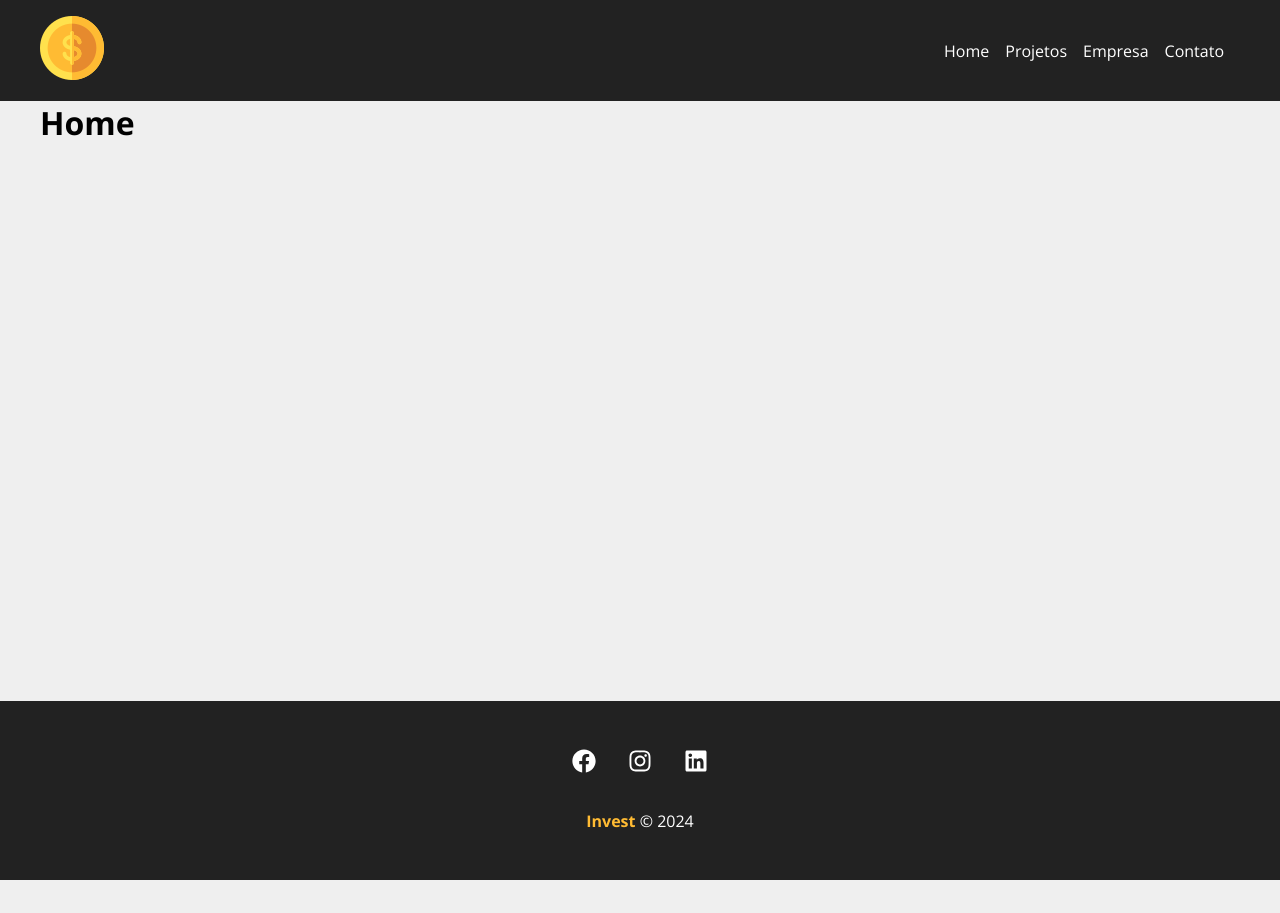
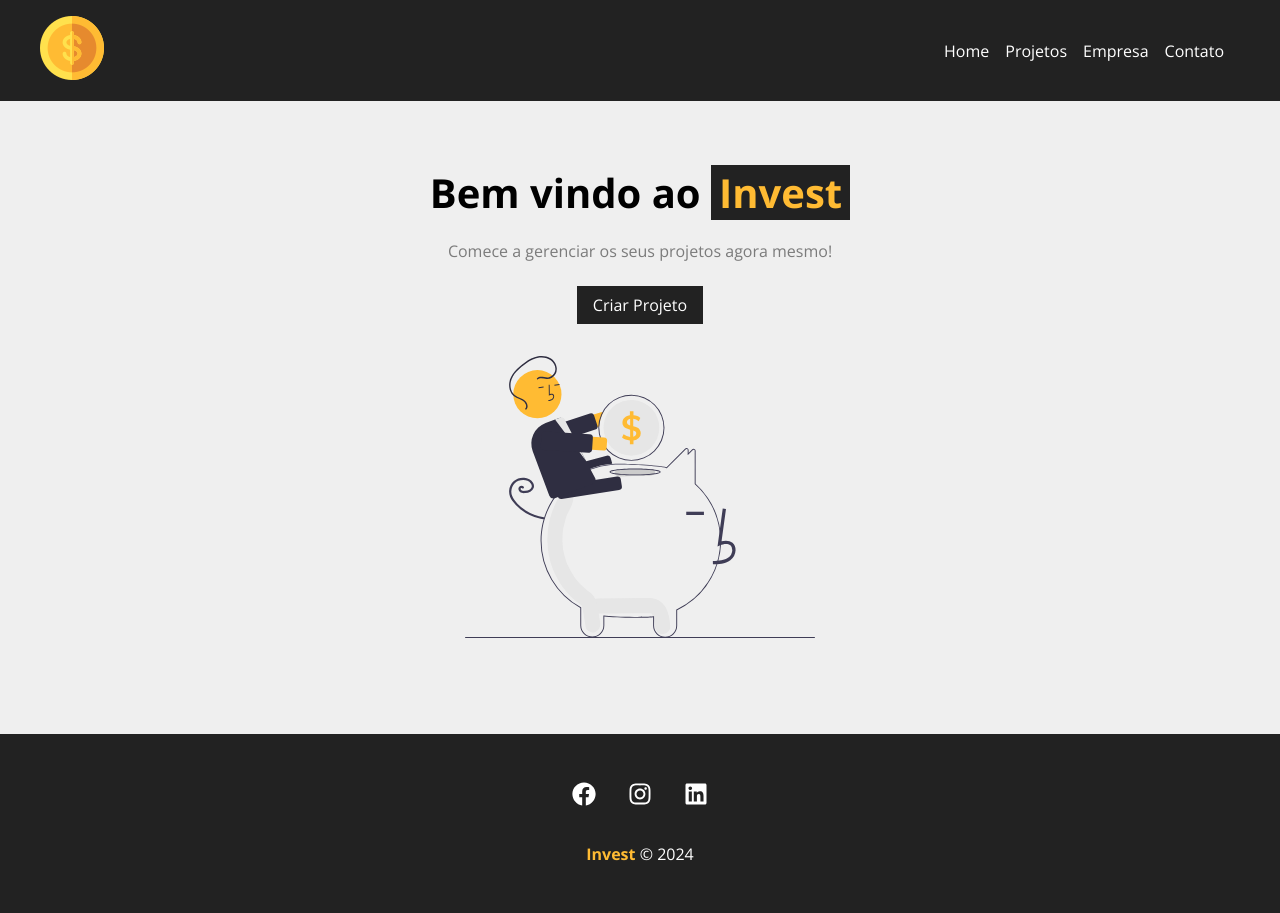
Before and after one commit to MarinaGV93/React, a React (Create React App) app in the folder invest/: page / in a window 1280 px wide. Before the commit the page ends 880 px from the top, so only its background shows below. Built offline with nearby package versions, Linux system fonts and the light colour scheme.

Commit message:
Criando a home

```diff
--- /dev/null
+++ b/invest/src/components/layout/LinkButton.js
@@ -0,0 +1,17 @@
+import { Link } from "react-router-dom";
+import styles from "./LinkButton.module.css";
+
+// Recebe 2 props
+// to = para onde vai quando clicar
+// text = mudar o texto baseado onde vai usar
+function LinkButton({ to, text }) {
+  return (
+    // Link do Router
+    <Link className={styles.btn} to={to}>
+      {/* Imprimir o texto dinâmico */}
+      {text}
+    </Link>
+  );
+}
+
+export default LinkButton;
--- /dev/null
+++ b/invest/src/components/layout/LinkButton.module.css
@@ -0,0 +1,11 @@
+.btn {
+  background-color: #222;
+  color: #fff;
+  padding: 0.5em 1em;
+  text-decoration: none;
+  transition: 0.5s;
+}
+
+.btn:hover {
+  color: #ffbb33;
+}
--- a/invest/src/components/pages/Home.js
+++ b/invest/src/components/pages/Home.js
@@ -1,8 +1,17 @@
+import styles from "./Home.module.css";
+import savings from "../../img/savings.svg";
+import LinkButton from "../layout/LinkButton";
+
 function Home() {
   return (
-    <>
-      <h1>Home</h1>
-    </>
+    <section className={styles.home_container}>
+      <h1>
+        Bem vindo ao <span>Invest</span>
+      </h1>
+      <p>Comece a gerenciar os seus projetos agora mesmo!</p>
+      <LinkButton to="/newproject" text="Criar Projeto" />
+      <img src={savings} alt="Invest" />
+    </section>
   );
 }
 
--- /dev/null
+++ b/invest/src/components/pages/Home.module.css
@@ -0,0 +1,29 @@
+.home_container {
+  width: 100%;
+  display: flex;
+  flex-direction: column;
+  align-items: center;
+  justify-content: center;
+  padding: 4em;
+}
+
+.home_container h1 {
+  font-size: 2.5em;
+  margin-bottom: 0.5em;
+}
+
+.home_container h1 span {
+  color: #ffbb33;
+  padding: 0 0.2em;
+  background-color: #222;
+}
+
+.home_container p {
+  margin-bottom: 1.5em;
+  color: #7b7b7b;
+}
+
+.home_container img {
+  width: 350px;
+  margin: 2em 0;
+}
```
